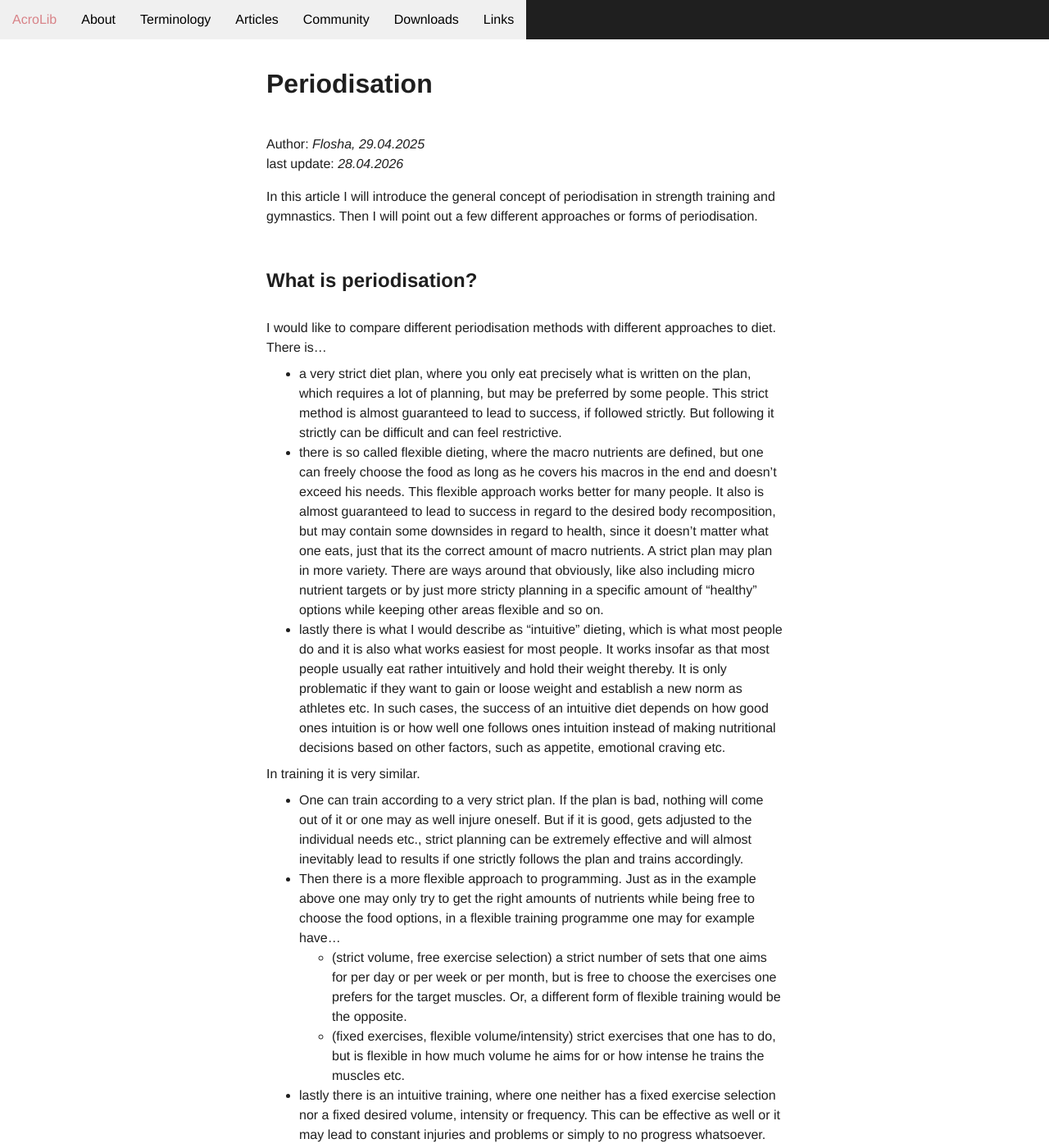
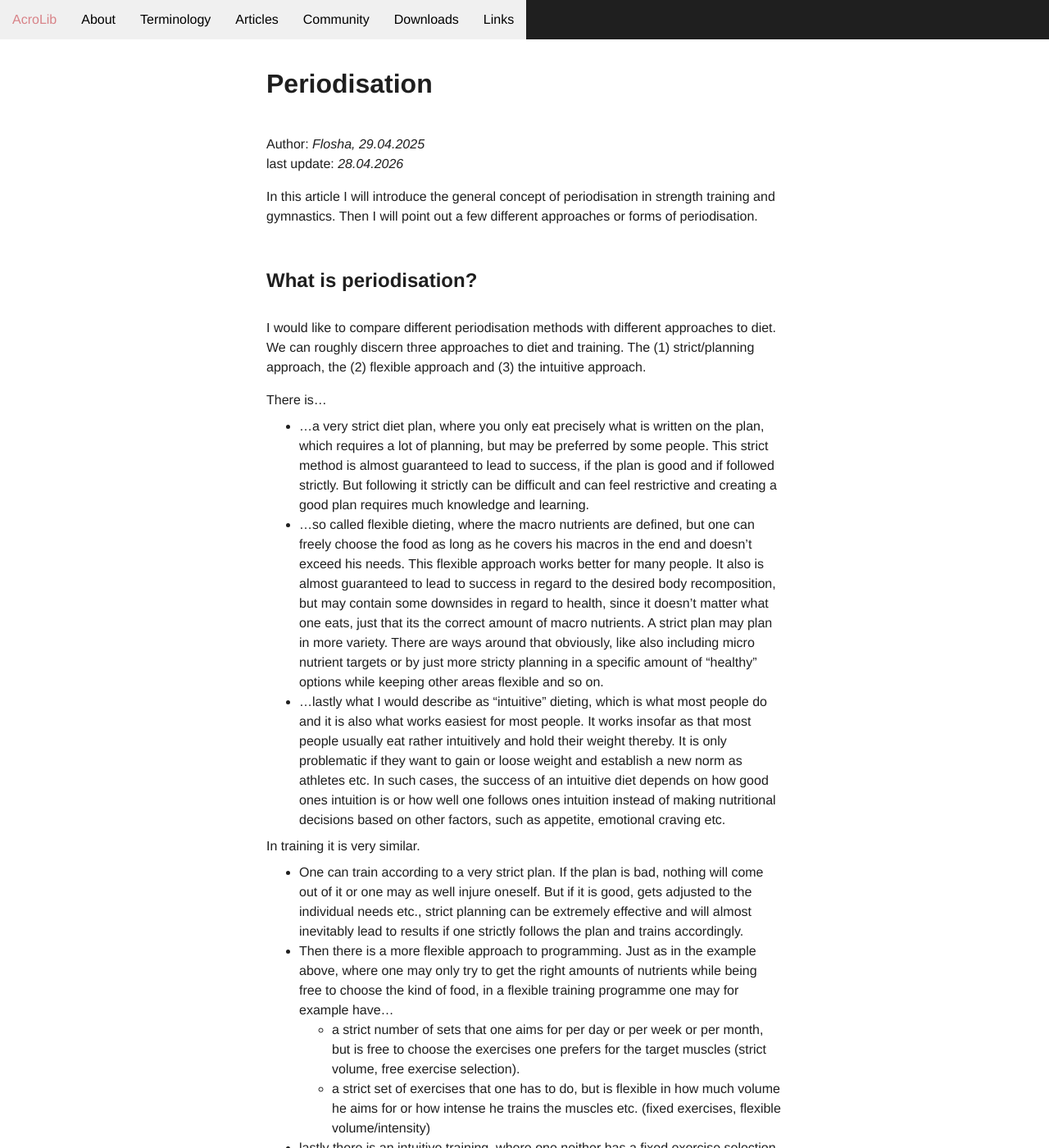
Before and after one commit to floshin/acrolib, a Jekyll site: the page built from training/periodisation.md, in a window 1280 px wide and 1400 px high. Shown: the whole window at 82% size. Built offline with Jekyll 4.4.1, drawn with Linux system fonts in a browser that asks for light colours; our own code applies the rules of GitHub Pages for plain Markdown files; some of the changed text lies outside the part shown.

Commit message:
Update periodisation.md

```diff
--- a/training/periodisation.md
+++ b/training/periodisation.md
@@ -9,23 +9,26 @@ In this article I will introduce the general concept of periodisation in strengt
 
 ## What is periodisation?
 
-I would like to compare different periodisation methods with different approaches to diet. There is...
-* a very strict diet plan, where you only eat precisely what is written on the plan, which requires a lot of planning, but may be preferred by some people. This strict method is almost guaranteed to lead to success, if followed strictly. But following it strictly can be difficult and can feel restrictive.
-* there is so called flexible dieting, where the macro nutrients are defined, but one can freely choose the food as long as he covers his macros in the end and doesn't exceed his needs. This flexible approach works better for many people. It also is almost guaranteed to lead to success in regard to the desired body recomposition, but may contain some downsides in regard to health, since it doesn't matter what one eats, just that its the correct amount of macro nutrients. A strict plan may plan in more variety. There are ways around that obviously, like also including micro nutrient targets or by just more stricty planning in a specific amount of "healthy" options while keeping other areas flexible and so on.
-* lastly there is what I would describe as "intuitive" dieting, which is what most people do and it is also what works easiest for most people. It works insofar as that most people usually eat rather intuitively and hold their weight thereby. It is only problematic if they want to gain or loose weight and establish a new norm as athletes etc. In such cases, the success of an intuitive diet depends on how good ones intuition is or how well one follows ones intuition instead of making nutritional decisions based on other factors, such as appetite, emotional craving etc.
+I would like to compare different periodisation methods with different approaches to diet. We can roughly discern three approaches to diet and training. The (1) strict/planning approach, the (2) flexible approach and (3) the intuitive approach.
+
+
+There is...
+* ...a very strict diet plan, where you only eat precisely what is written on the plan, which requires a lot of planning, but may be preferred by some people. This strict method is almost guaranteed to lead to success, if the plan is good and if followed strictly. But following it strictly can be difficult and can feel restrictive and creating a good plan requires much knowledge and learning.
+* ...so called flexible dieting, where the macro nutrients are defined, but one can freely choose the food as long as he covers his macros in the end and doesn't exceed his needs. This flexible approach works better for many people. It also is almost guaranteed to lead to success in regard to the desired body recomposition, but may contain some downsides in regard to health, since it doesn't matter what one eats, just that its the correct amount of macro nutrients. A strict plan may plan in more variety. There are ways around that obviously, like also including micro nutrient targets or by just more stricty planning in a specific amount of "healthy" options while keeping other areas flexible and so on.
+* ...lastly what I would describe as "intuitive" dieting, which is what most people do and it is also what works easiest for most people. It works insofar as that most people usually eat rather intuitively and hold their weight thereby. It is only problematic if they want to gain or loose weight and establish a new norm as athletes etc. In such cases, the success of an intuitive diet depends on how good ones intuition is or how well one follows ones intuition instead of making nutritional decisions based on other factors, such as appetite, emotional craving etc.
 
 In training it is very similar.
 * One can train according to a very strict plan. If the plan is bad, nothing will come out of it or one may as well injure oneself. But if it is good, gets adjusted to the individual needs etc., strict planning can be extremely effective and will almost inevitably lead to results if one strictly follows the plan and trains accordingly.
-* Then there is a more flexible approach to programming. Just as in the example above one may only try to get the right amounts of nutrients while being free to choose the food options, in a flexible training programme one may for example have...
-  * (strict volume, free exercise selection) a strict number of sets that one aims for per day or per week or per month, but is free to choose the exercises one prefers for the target muscles. Or, a different form of flexible training would be the opposite.
-  * (fixed exercises, flexible volume/intensity) strict exercises that one has to do, but is flexible in how much volume he aims for or how intense he trains the muscles etc.
+* Then there is a more flexible approach to programming. Just as in the example above, where one may only try to get the right amounts of nutrients while being free to choose the kind of food, in a flexible training programme one may for example have...
+  * a strict number of sets that one aims for per day or per week or per month, but is free to choose the exercises one prefers for the target muscles (strict volume, free exercise selection).
+  * a strict set of exercises that one has to do, but is flexible in how much volume he aims for or how intense he trains the muscles etc. (fixed exercises, flexible volume/intensity)
 * lastly there is an intuitive training, where one neither has a fixed exercise selection nor a fixed desired volume, intensity or frequency. This can be effective as well or it may lead to constant injuries and problems or simply to no progress whatsoever.
 
 Independent of all these different approaches there are a few factors that decide over whether or not progress will be made or not and whether or not this progress is sustainable.
 
 1. **Progressive Overload:** There has to be progressive overload. If you plan it or not, if the training is meant to lead to any desired result, some kind of numbers have to go up. You have to move more weight or be able to perform more difficult moves, you have to have more endurance over time, more strength, more volume and so forth. If nothing happens (anymore) or one gets weaker or is stuck, something isn't working. But if he makes progress and keeps being injury-free, then what he is doing is *working*, no matter if strictly planned, flexibly planned or intuitively unplanned.
 
-2. **Balance of Higher and Lower Intensity:** Every form of periodisation involves some sort of higher intensity (pushing harder for strength, but putting much pressure on the body and joints) and lower intensity training (focusing more on musculature, mass building and/or joint health). This can happen on a block basis in form of deload weeks, but it can as well happen in form of lower intensity, higher volume sessions vs. higher intensity, lower volume sessions that switch on a weekly or daily basis in waves. It is important to practice both. Only lower intensity may result in much endurance and healthy joints (if one isn't doing high intensity partner work), but strength will suffer. Only higher intensity may result in much strength, but ones joint health and endurance, cardio-vascular health etc. will suffer. Thus, one has to have both, balance out both. A strict programme can do that, a flexible programme can do that and an intuitive one can do that as well.
+2. **Balance of Higher and Lower Intensity:** Every form of periodisation involves some sort of higher intensity (pushing harder for strength, but putting much pressure on the body and joints) and lower intensity training (focusing more on musculature, mass building and/or joint health). This can happen on a block basis in form of deload weeks, but it can as well happen in form of lower intensity, higher volume sessions vs. higher intensity, lower volume sessions that switch on a weekly or daily basis in waves, or it can happen in form of a slow and steady improvement from endurance over volume to intensity. It is important to work both at higher and lower intensity. Only lower intensity may result in much endurance and healthy joints (if one isn't doing high intensity partner work), but strength will suffer. Only higher intensity may result in much strength, but ones joint health and endurance, cardio-vascular health etc. will suffer. Thus, one has to have both, balance out both. A strict programme can do that, a flexible programme can do that and an intuitive one can do that as well.
 
 Based on these insights we can say, that periodisation can be approached from different angles. A periodisation plan can focus on intensity and measure progress by intensity alone or primarily. It can focus on volume or endurance and measure progress by volume or endurance alone or primarily. A periodisation plan can also be focused on skill execution instead and there can be diverse mixed approaches.
 
```
